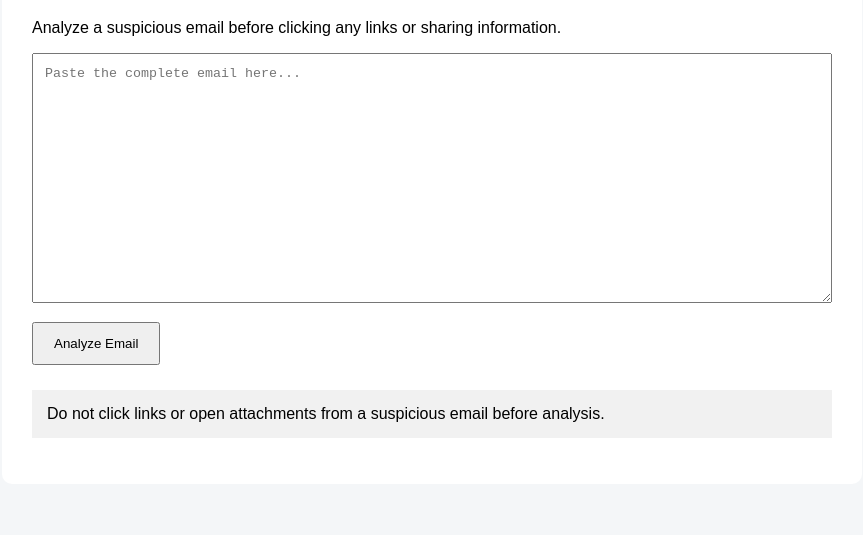
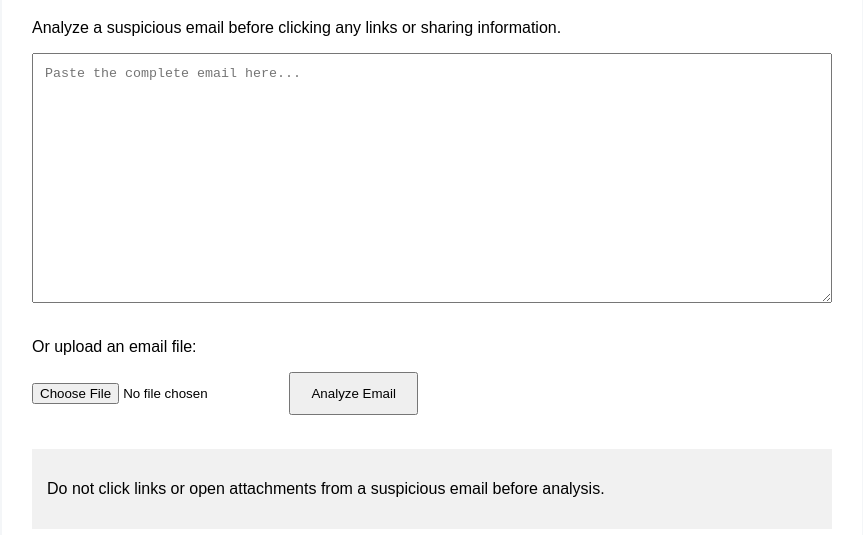
Before and after one commit to kareesh77/Email-Security-Analyzer, a plain HTML site: page frontend/index.html in a window 1280 px wide. Shown: the part 131-666 px from the top of the page, without its empty margins (208-1071 px from the left). Drawn offline with Linux system fonts and the light colour scheme.

Commit message:
Update email upload and ignore test files

```diff
--- a/frontend/index.html
+++ b/frontend/index.html
@@ -9,23 +9,42 @@
 <body>
 
     <div class="container">
+
         <h1>Email Security Analyzer</h1>
 
-        <p>Analyze a suspicious email before clicking any links or sharing information.</p>
+        <p>
+            Analyze a suspicious email before clicking any links
+            or sharing information.
+        </p>
 
-        <form action="/analyze" method="POST">
+        <form action="/analyze" method="POST" enctype="multipart/form-data">
+
             <textarea
                 name="email"
                 placeholder="Paste the complete email here..."
-                required
             ></textarea>
 
-            <button type="submit">Analyze Email</button>
+            <p>Or upload an email file:</p>
+
+            <input
+                type="file"
+                name="email_file"
+                accept=".eml,message/rfc822"
+            >
+
+            <button type="submit">
+                Analyze Email
+            </button>
+
         </form>
 
-        <p class="notice">
-            Do not click links or open attachments from a suspicious email before analysis.
-        </p>
+        <div class="notice">
+            <p>
+                Do not click links or open attachments from a suspicious
+                email before analysis.
+            </p>
+        </div>
+
     </div>
 
 </body>
```
Also changed, not shown: 1 other file.
